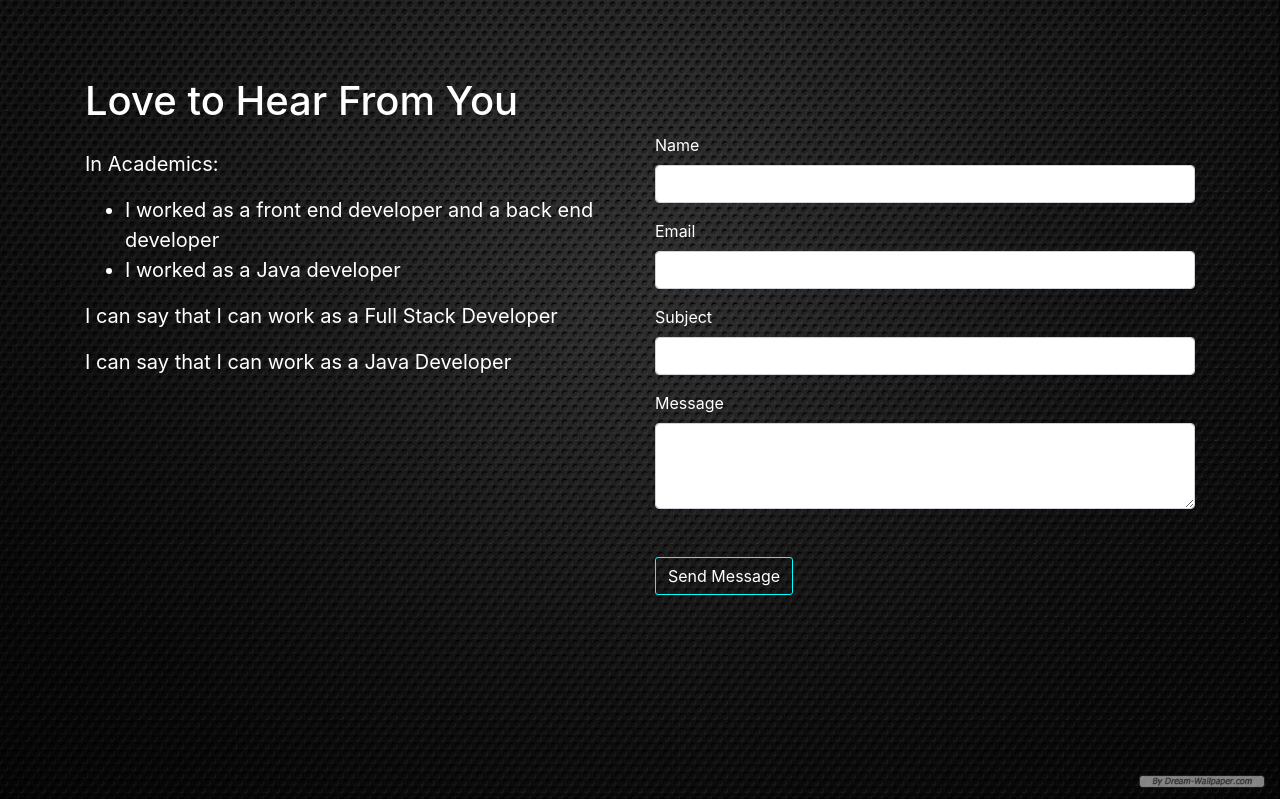
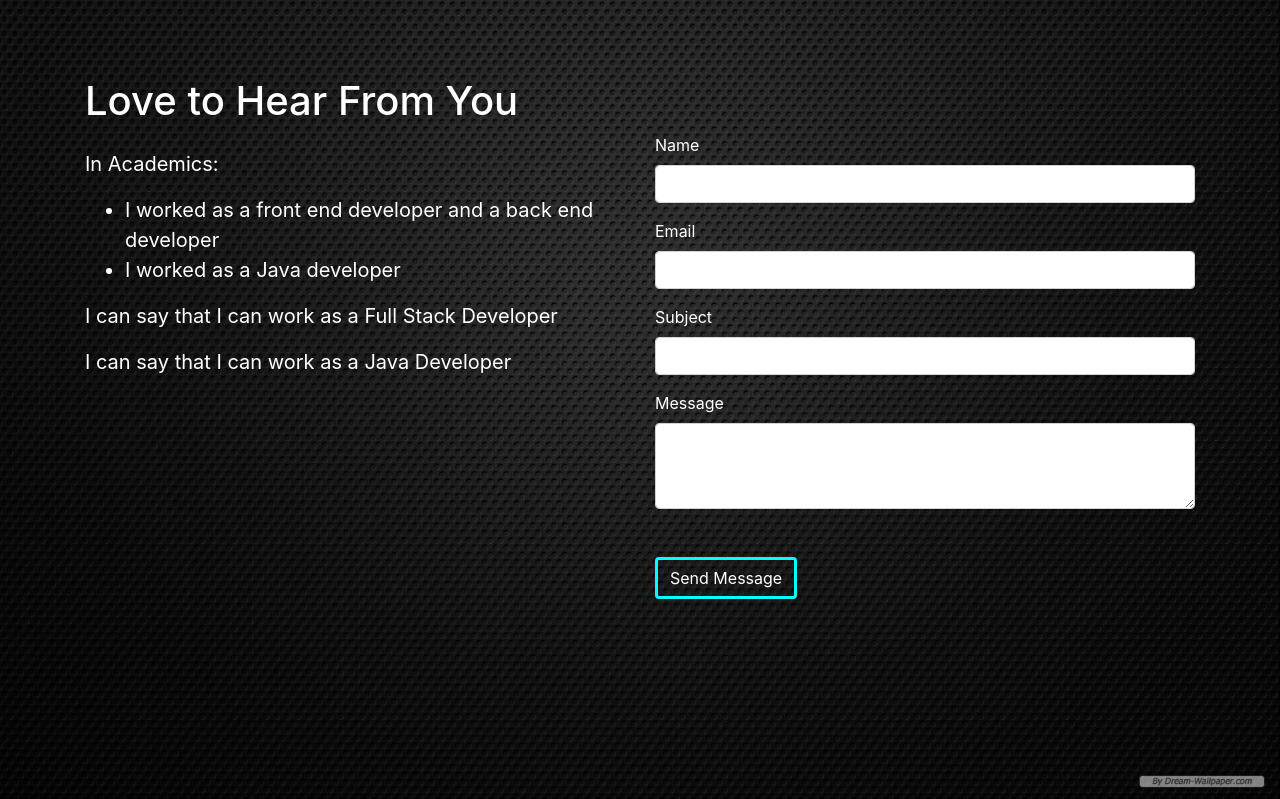
Before and after one commit to phanit1/myresume, a PHP site: page /mypersonal/resume.html in a window 1280 px wide; the page is wider, and only the part inside the window is pictured. Shown: the part 3401-4200 px from the top of that part. Run offline with PHP 8.4, Linux system fonts and the light colour scheme; some libraries are stand-ins or nearby versions.

Commit message:
style updated

```diff
--- a/mypersonal/styles.css
+++ b/mypersonal/styles.css
@@ -130,7 +130,7 @@ nav ul li a:hover {
     font-size: 20;
 }
 #form-submit{
-    border-radius: 3px;
-    border-color: aqua;
+    border-width: 3px;
+    border-color: cyan;
     color: white;
 }
```
